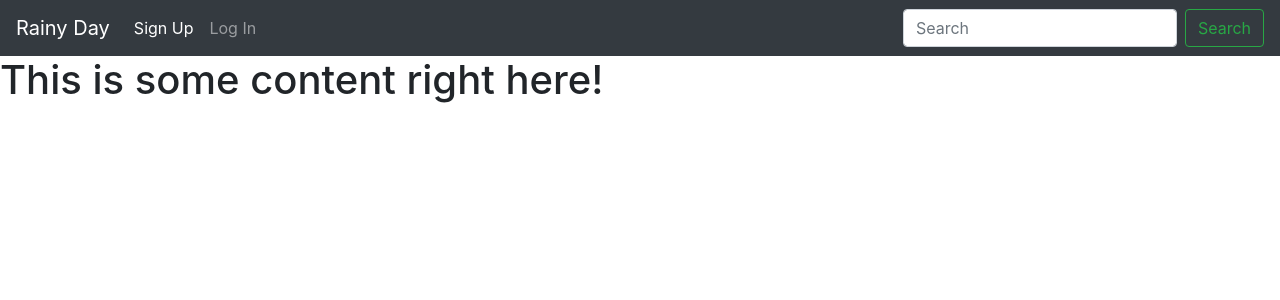
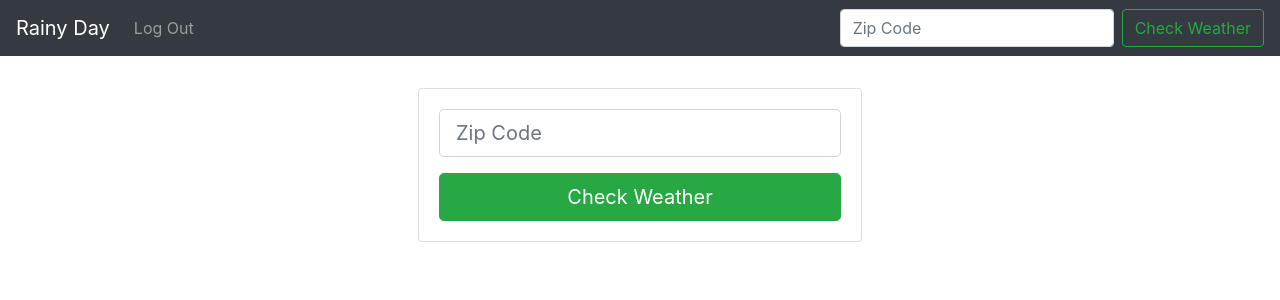
Before and after one commit to attackfrog/project1, a Flask app: page / in a window 1280 px wide. Shown: the top 300 px of the page. Run offline with Flask 2, Linux system fonts and the light colour scheme; some libraries are stand-ins or nearby versions.

Commit message:
added login and search layout

```diff
--- a/application.py
+++ b/application.py
@@ -27,4 +27,4 @@ db = scoped_session(sessionmaker(bind=engine))
 
 @app.route("/")
 def index():
-    return render_template("index.html")
+    return render_template("index.html", logged_in=True)
--- /dev/null
+++ b/static/css/index.css
@@ -0,0 +1,8 @@
+.card {
+    width: 40%;
+    margin: 2em auto;
+}
+
+.submit-button {
+    margin-top: 1rem;
+}
--- a/templates/basic.html
+++ b/templates/basic.html
@@ -4,7 +4,8 @@
     <meta charset="utf-8" />
     <title>{% block title %}{% endblock %} - Rainy Day</title>
 
-    <link rel="stylesheet" href="https://stackpath.bootstrapcdn.com/bootstrap/4.1.1/css/bootstrap.min.css" integrity="sha384-WskhaSGFgHYWDcbwN70/dfYBj47jz9qbsMId/iRN3ewGhXQFZCSftd1LZCfmhktB" crossorigin="anonymous">
+    <link rel="stylesheet" href="https://stackpath.bootstrapcdn.com/bootstrap/4.1.1/css/bootstrap.min.css" integrity="sha384-WskhaSGFgHYWDcbwN70/dfYBj47jz9qbsMId/iRN3ewGhXQFZCSftd1LZCfmhktB" crossorigin="anonymous" />
+    {% block css %}{% endblock %}
   </head>
   <body>
     <nav class="navbar navbar-expand-lg navbar-dark bg-dark">
@@ -13,19 +14,18 @@
         <span class="navbar-toggler-icon"></span>
       </button>
 
+      {% if logged_in %}
       <ul class="navbar-nav mr-auto">
-        <li class="nav-item active">
-          <a class="nav-link" href="#">Sign Up</span></a>
-        </li>
         <li class="nav-item">
-          <a class="nav-link" href="#">Log In</a>
+          <a class="nav-link" href="#">Log Out</a>
         </li>
       </ul>
 
       <form class="form-inline my-2 my-lg-0">
-        <input class="form-control mr-sm-2" type="search" placeholder="Search" aria-label="Search">
-        <button class="btn btn-outline-success my-2 my-sm-0" type="submit">Search</button>
+        <input class="form-control mr-sm-2" type="search" placeholder="Zip Code" aria-label="Zip Code">
+        <button class="btn btn-outline-success my-2 my-sm-0" type="submit">Check Weather</button>
       </form>
+      {% endif %}
     </nav>
     {% block content %}{% endblock %}
   </body>
--- a/templates/index.html
+++ b/templates/index.html
@@ -2,6 +2,31 @@
 
 {% block title %}Home{% endblock %}
 
+{% block css %}
+<link rel="stylesheet" href="{{ url_for('static', filename='css/index.css') }}" />
+{% endblock %}
+
 {% block content %}
-<h1>This is some content right here!</h1>
+{% if logged_in %}
+<div class="container">
+    <div class="card">
+        <div class="card-body">
+            <form>
+                <input type="text" class="form-control form-control-lg" placeholder="Zip Code" aria-label="Zip Code">
+                <button type="submit" class="btn btn-success btn-block btn-lg submit-button">Check Weather</button>
+            </form>
+        </div>
+    </div>
+
+</div>
+{% else %}
+<div class="jumbotron">
+    <h1 class="display-4">Another rainy day...</h1>
+    <p class="lead">...or is it? Look up the weather conditions for the zipcode of your choice and find out. </p>
+    <hr class="my-4">
+    <p>Rainy Day is a community weather site where you can not only see the weather, but interact with other users by leaving comments on your favorite places. </p>
+    <a class="btn btn-primary btn-lg" href="#" role="button">Sign Up</a>
+    <a class="btn btn-secondary btn-lg" href="#" role="button">Log In</a>
+</div>
+{% endif %}
 {% endblock %}
```
